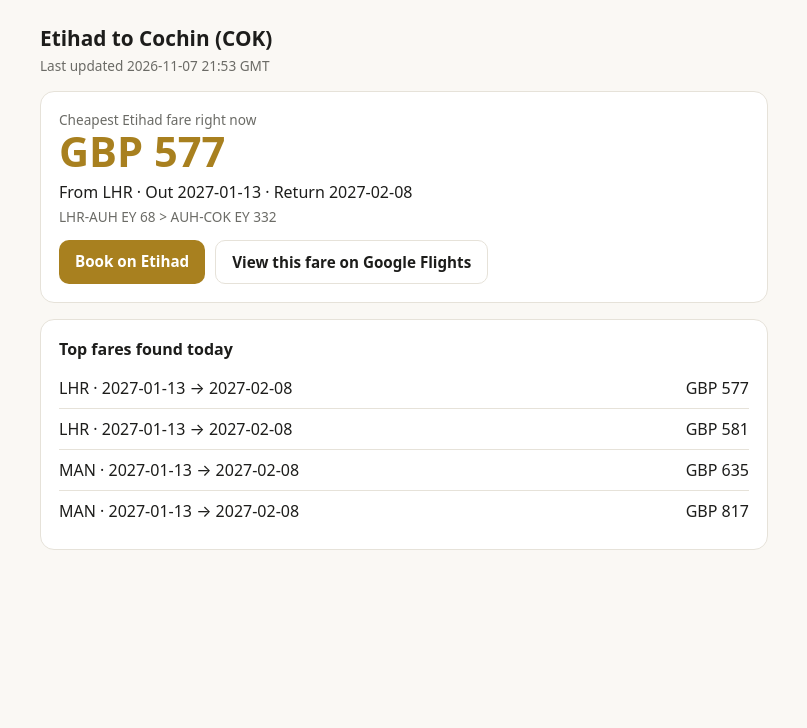
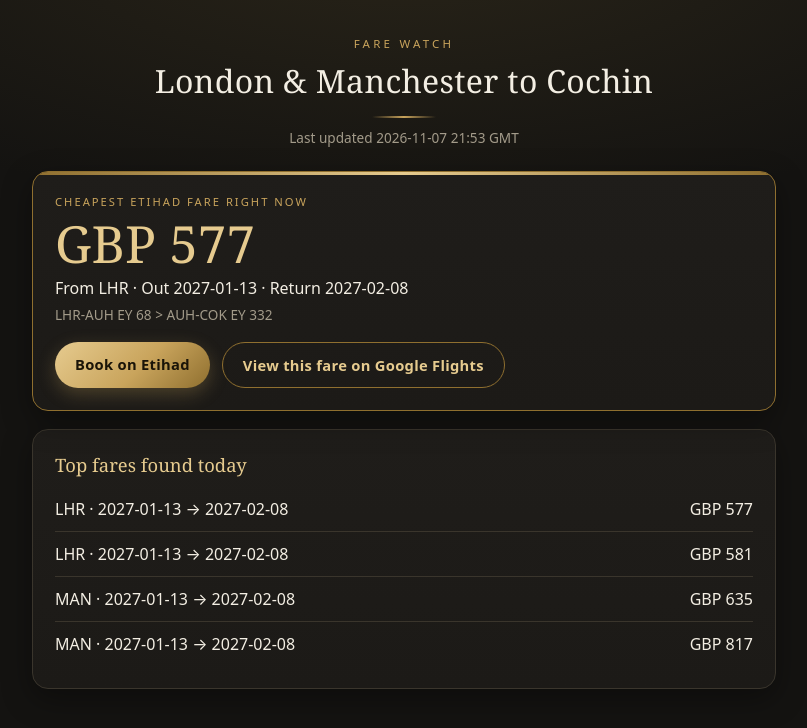
Before and after one commit to sunil93/flightchecker, a plain HTML site: page docs/index.html in a window 1280 px wide. Shown: the whole page, without its empty margins (236-1043 px from the left). Drawn offline with Linux system fonts and the light colour scheme.

Commit message:
Enhance styles and layout in index.html
Updated styles for improved layout and aesthetics, including changes to background gradients, card styles, and typography.

```diff
--- a/docs/index.html
+++ b/docs/index.html
@@ -5,39 +5,71 @@
 <meta name="viewport" content="width=device-width, initial-scale=1">
 <title>Etihad fares to Cochin</title>
 <style>
-  :root { --bg:#faf8f4; --card:#fff; --text:#1d1d1b; --muted:#6b6b66; --accent:#a8801f; --line:#e6e2d9; --good:#1f7a4d; }
-  @media (prefers-color-scheme: dark) {
-    :root { --bg:#161513; --card:#201f1c; --text:#f1efe9; --muted:#9a978e; --accent:#d9b04a; --line:#34322d; --good:#4cc38a; }
+  :root {
+    --bg:#141311; --bg2:#1c1a17; --card:#1f1d1a; --text:#f3eee3; --muted:#a39b8a;
+    --gold:#c9a45c; --gold-light:#e6cb8f; --gold-dark:#8f6f2f; --line:#3a352c; --good:#7fd1a0;
+    --serif: Georgia, "Times New Roman", serif;
   }
   * { box-sizing: border-box; }
-  body { margin:0; font-family: system-ui, -apple-system, Segoe UI, sans-serif; background:var(--bg); color:var(--text); }
-  main { max-width: 760px; margin: 0 auto; padding: 24px 16px 60px; }
-  h1 { font-size: 1.3rem; margin: 0 0 4px; }
+  body {
+    margin:0; color:var(--text); min-height:100vh;
+    font-family: system-ui, -apple-system, "Segoe UI", sans-serif;
+    background: radial-gradient(1200px 500px at 50% -10%, #2a2519 0%, var(--bg) 60%) fixed;
+  }
+  main { max-width: 780px; margin: 0 auto; padding: 36px 18px 70px; }
+  header { text-align:center; padding-bottom: 6px; }
+  .eyebrow { letter-spacing: .28em; text-transform: uppercase; font-size: .72rem; color: var(--gold); }
+  h1 { font-family: var(--serif); font-weight: 400; font-size: 2rem; margin: 8px 0 6px; letter-spacing:.01em; }
+  .rule { width: 64px; height: 2px; margin: 14px auto 10px; background: linear-gradient(90deg, transparent, var(--gold), transparent); border:0; }
   .muted { color: var(--muted); font-size: .85rem; }
-  .card { background: var(--card); border: 1px solid var(--line); border-radius: 14px; padding: 18px; margin-top: 16px; }
-  .price { font-size: 2.6rem; font-weight: 700; color: var(--accent); line-height: 1.1; }
-  .row { display:flex; justify-content:space-between; gap:12px; padding:9px 0; border-bottom:1px solid var(--line); }
+  .card {
+    background: linear-gradient(180deg, var(--card), var(--bg2));
+    border: 1px solid var(--line); border-radius: 16px; padding: 22px; margin-top: 18px;
+    box-shadow: 0 10px 30px rgba(0,0,0,.35);
+  }
+  #best { border-color: var(--gold-dark); position: relative; overflow: hidden; }
+  #best::before {
+    content:""; position:absolute; inset:0 0 auto 0; height:3px;
+    background: linear-gradient(90deg, var(--gold-dark), var(--gold-light), var(--gold-dark));
+  }
+  .label { text-transform: uppercase; letter-spacing: .18em; font-size: .7rem; color: var(--gold); }
+  .price { font-family: var(--serif); font-size: 3.2rem; font-weight: 400; color: var(--gold-light); line-height: 1.1; margin-top: 6px; }
+  #meta { margin-top: 8px; font-size: 1rem; }
+  .row { display:flex; justify-content:space-between; gap:12px; padding:11px 0; border-bottom:1px solid var(--line); }
   .row:last-child { border-bottom:0; }
+  .row span:last-child { font-variant-numeric: tabular-nums; }
+  .row.best span:first-child::before { content:"\2605  "; color: var(--gold); }
   .row.best span:last-child { color: var(--good); font-weight: 600; }
-  .btns { display:flex; flex-wrap:wrap; gap:10px; margin-top:14px; }
-  a.btn { display:inline-block; padding:11px 16px; border-radius:10px; text-decoration:none; font-weight:600; font-size:.95rem; }
-  a.primary { background: var(--accent); color:#fff; }
-  a.secondary { border:1px solid var(--line); color: var(--text); }
-  h2 { font-size: 1rem; margin: 0 0 8px; }
+  .btns { display:flex; flex-wrap:wrap; gap:12px; margin-top:18px; }
+  a.btn { display:inline-block; padding:12px 20px; border-radius:999px; text-decoration:none; font-weight:600; font-size:.92rem; letter-spacing:.02em; transition: transform .15s, box-shadow .15s; }
+  a.btn:hover { transform: translateY(-1px); }
+  a.primary { background: linear-gradient(135deg, var(--gold-light), var(--gold) 55%, var(--gold-dark)); color:#1a1408; box-shadow: 0 6px 18px rgba(201,164,92,.28); }
+  a.secondary { border:1px solid var(--gold-dark); color: var(--gold-light); }
+  a.secondary:hover { background: rgba(201,164,92,.08); }
+  h2 { font-family: var(--serif); font-weight: 400; font-size: 1.15rem; margin: 0 0 10px; color: var(--gold-light); }
   svg { width:100%; height:auto; display:block; }
   .scroll { overflow-x:auto; }
+  .line { fill:none; stroke: var(--gold); stroke-width:2.5; }
+  .dot { fill: var(--gold-light); }
+  .axis { fill: var(--muted); font-size: 12px; }
+  footer { text-align:center; margin-top: 34px; }
+  @media (max-width: 480px) { .price { font-size: 2.6rem; } h1 { font-size: 1.6rem; } }
 </style>
 </head>
 <body>
 <main>
-  <h1>Etihad to Cochin (COK)</h1>
-  <div class="muted" id="updated">Loading…</div>
+  <header>
+    <div class="eyebrow">Fare watch</div>
+    <h1>London &amp; Manchester to Cochin</h1>
+    <hr class="rule">
+    <div class="muted" id="updated">Loading…</div>
+  </header>
 
   <div class="card" id="best" hidden>
-    <div class="muted">Cheapest Etihad fare right now</div>
+    <div class="label">Cheapest Etihad fare right now</div>
     <div class="price" id="price"></div>
     <div id="meta" style="margin-top:6px"></div>
-    <div class="muted" id="route" style="margin-top:4px"></div>
+    <div class="muted" id="route" style="margin-top:6px"></div>
     <div class="btns">
       <a class="btn primary" id="etihad" target="_blank" rel="noopener">Book on Etihad</a>
       <a class="btn secondary" id="gf" target="_blank" rel="noopener">View this fare on Google Flights</a>
@@ -111,10 +143,10 @@
       const y = p => H - pad - (p - min) * (H - 2 * pad) / span;
       const pts = h.map((e, i) => x(i) + ',' + y(e.price)).join(' ');
       $('chart').innerHTML =
-        '<polyline fill="none" stroke="#a8801f" stroke-width="2.5" points="' + pts + '"/>' +
-        h.map((e, i) => '<circle cx="' + x(i) + '" cy="' + y(e.price) + '" r="3.5" fill="#a8801f"/>').join('') +
-        '<text x="4" y="' + (y(max) + 4) + '" font-size="12" fill="currentColor" opacity=".6">' + max + '</text>' +
-        '<text x="4" y="' + (y(min) + 4) + '" font-size="12" fill="currentColor" opacity=".6">' + min + '</text>';
+        '<polyline class="line" points="' + pts + '"/>' +
+        h.map((e, i) => '<circle class="dot" cx="' + x(i) + '" cy="' + y(e.price) + '" r="3.5"/>').join('') +
+        '<text x="4" y="' + (y(max) + 4) + '" class="axis">' + max + '</text>' +
+        '<text x="4" y="' + (y(min) + 4) + '" class="axis">' + min + '</text>';
     }
   } catch (e) {
     $('updated').textContent = '';
```
